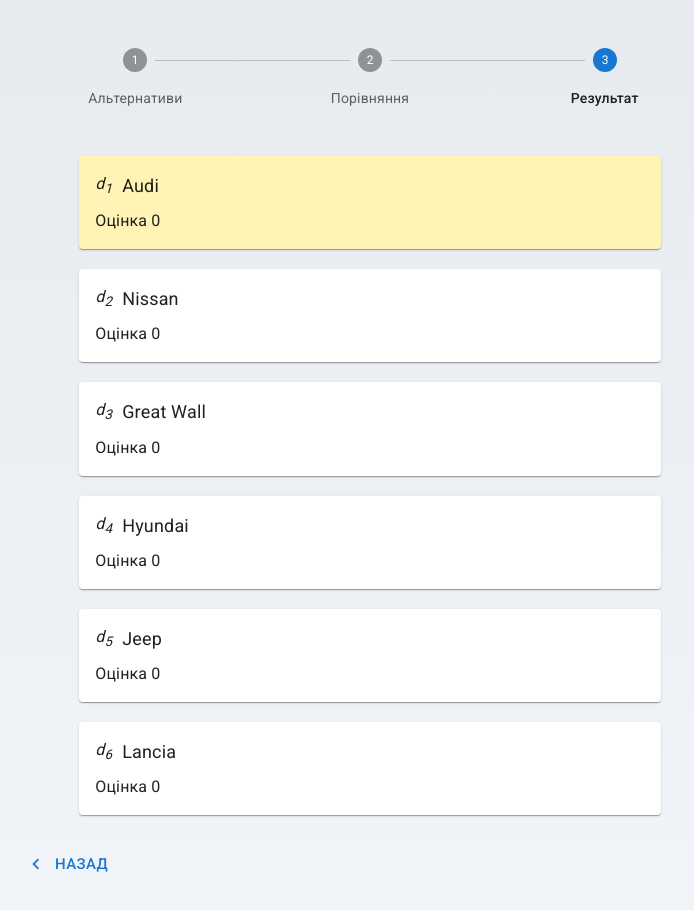
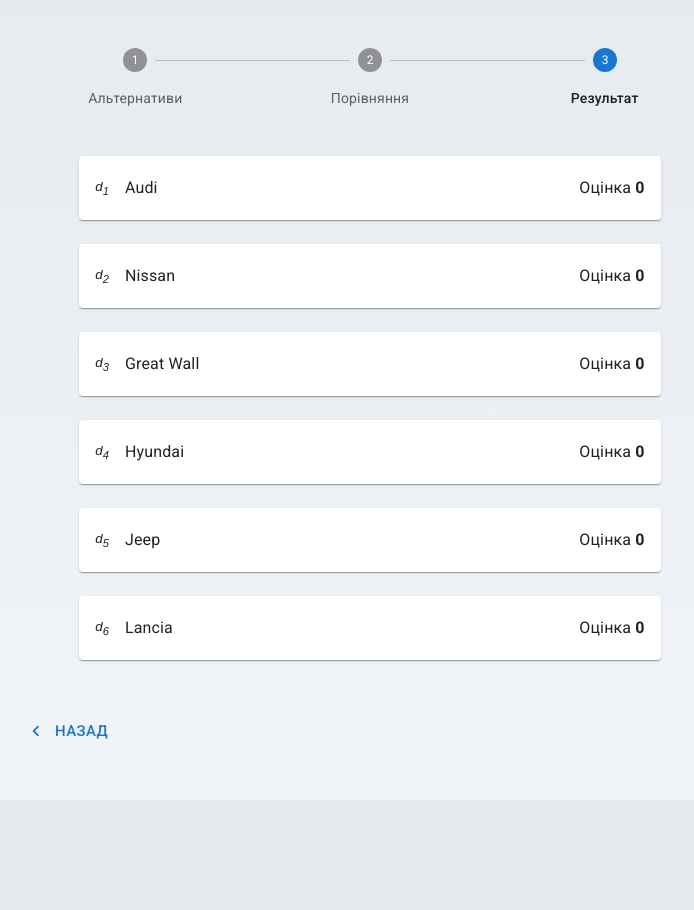
Before and after one commit to vyprichenko/tpr-binary-relations, a Next.js app: page /results in a window 1280 px wide. Shown: the top 910 px of the page, without its empty margins (270-964 px from the left). After the commit the page ends 800 px from the top, so only its background shows below. Built offline with nearby package versions, Linux system fonts and the light colour scheme; what jabber would draw is missing.

Commit message:
feat: extended comparisons validation

```diff
--- a/app/(evaluation)/results/page.tsx
+++ b/app/(evaluation)/results/page.tsx
@@ -1,20 +1,15 @@
 'use client';
 
-import { useState } from 'react';
-import { useRouter } from 'next/navigation';
 import Alert from '@mui/material/Alert';
 import Grid from '@mui/material/Grid';
 import { observer } from 'mobx-react-lite';
-import Button from '@mui/material/Button';
-import Box from '@mui/material/Box';
 import Navigation from '@/components/Navigation';
 import ResultsList from '@/components/results/ResultsList';
 import Model from '@/model/Model';
-import styles from './page.module.css';
 
 const Results = () => {
     const order = Model.calculateOrder();
-    const validation = Model.validateTriades();
+    const validation = Model.validateTriades(Model.experts[0]);
     return (
         <>
             <Grid
--- /dev/null
+++ b/components/VariantLabel.tsx
@@ -0,0 +1,23 @@
+import React from 'react';
+import { observer } from 'mobx-react-lite';
+import { styled } from '@mui/material/styles';
+import Model from '@/model/Model';
+import Variant from '@/model/types/Variant';
+
+const VariantInfo = styled('i')(({ theme }) => ({
+    cursor: 'help',
+    '&:hover': {
+        color: theme.palette.action.active
+    }
+}));
+
+const VariantLabel = ({ variant }: { variant: Variant }): JSX.Element => {
+    const { variants } = Model;
+    return (
+        <VariantInfo title={variant.name}>
+            d<sub>{variants.indexOf(variant) + 1}</sub>
+        </VariantInfo>
+    );
+};
+
+export default observer(VariantLabel);
--- a/components/results/ResultsList.tsx
+++ b/components/results/ResultsList.tsx
@@ -1,56 +1,125 @@
+import { useState } from 'react';
 import { observer } from 'mobx-react-lite';
 import { styled } from '@mui/material/styles';
-import Paper from '@mui/material/Paper';
 import Alert from '@mui/material/Alert';
+import Collapse from '@mui/material/Collapse';
 import Typography from '@mui/material/Typography';
+import Card from '@mui/material/Card';
+import CardHeader from '@mui/material/CardHeader';
+import { Box, CardActionArea, CardContent } from '@mui/material';
+import { Grid } from '@mui/material';
 import Model from '@/model/Model';
+import ValidationResult from '@/types/ValidationResult';
+import VariantLabel from '@/components/VariantLabel';
 
-const ResultPaper = styled(Paper)(({ theme }) => ({
-    ...theme.typography.body1,
-    display: 'flex',
-    flexWrap: 'wrap',
-    gap: 10,
-    padding: theme.spacing(2),
-    marginBottom: 20
-}));
+const ResultCard = styled(Card)({
+    '& .MuiCardHeader-action': {
+        alignSelf: 'center'
+    },
+    '& .MuiCardContent-root': {
+        paddingTop: 0
+    }
+});
 
 const ResultsList = ({
     sortBy,
     validation
 }: {
     sortBy: number[];
-    validation: string[];
-}): JSX.Element => (
+    validation: ValidationResult[];
+}): JSX.Element => {
+    const [isCollapsed, setCollapsed] = useState(true);
+    return (
         <>
+            <Grid
+                container
+                sx={{ mb: 3 }}
+                spacing={3}
+                justifyContent="center"
+                alignItems="center"
+            >
                 {[...Model.variants]
                     .sort(
                         (v1, v2) =>
                             sortBy[Model.variants.indexOf(v2)] -
                             sortBy[Model.variants.indexOf(v1)]
                     )
-            .map((variant, i) => (
-                <ResultPaper
-                    key={variant.id}
-                    sx={i == 0 ? { backgroundColor: '#fff4b5' } : undefined}
+                    .map((variant, i) => {
+                        const comparisonResults = Model.findComparisons(
+                            Model.experts[0],
+                            variant,
+                            undefined,
+                            true
+                        )
+                            .sort((c1, c2) => c2.value - c1.value)
+                            .map((c) => c.toString())
+                            .filter((c) => c);
+
+                        return (
+                            <Grid item key={variant.id} xs={12}>
+                                <ResultCard>
+                                    <CardActionArea
+                                        onClick={() =>
+                                            setCollapsed(!isCollapsed)
+                                        }
                                     >
-                    <i>
-                        d<sub>{Model.variants.indexOf(variant) + 1}</sub>
-                    </i>
-                    <Typography fontSize="large">
-                        {variant.toString()}
+                                        <CardHeader
+                                            avatar={
+                                                <VariantLabel
+                                                    variant={variant}
+                                                />
+                                            }
+                                            title={variant.toString()}
+                                            titleTypographyProps={{
+                                                variant: 'body1'
+                                            }}
+                                            action={
+                                                <Box
+                                                    sx={{
+                                                        typography: 'body1',
+                                                        p: 1
+                                                    }}
+                                                >
+                                                    Оцінка{' '}
+                                                    <strong>
+                                                        {Number(
+                                                            sortBy[
+                                                                Model.variants.indexOf(
+                                                                    variant
+                                                                )
+                                                            ].toFixed(3)
+                                                        )}
+                                                    </strong>
+                                                </Box>
+                                            }
+                                        />
+                                        {comparisonResults.length > 0 ? (
+                                            <Collapse in={!isCollapsed}>
+                                                <CardContent>
+                                                    {comparisonResults.map(
+                                                        (c) => (
+                                                            <Typography
+                                                                key={c}
+                                                                variant="body2"
+                                                            >
+                                                                {c}
                                                             </Typography>
-                    <Typography sx={{ width: '100%' }}>
-                        {`Оцінка ${Number(
-                            sortBy[Model.variants.indexOf(variant)].toFixed(3)
-                        )}`}
-                    </Typography>
-                </ResultPaper>
-            ))}
-        {validation.map((message) => (
+                                                        )
+                                                    )}
+                                                </CardContent>
+                                            </Collapse>
+                                        ) : null}
+                                    </CardActionArea>
+                                </ResultCard>
+                            </Grid>
+                        );
+                    })}
+            </Grid>
+            {validation.map(([type, message]) => (
                 <Alert
                     key={message}
                     variant="outlined"
-                severity="error"
+                    severity={type || 'info'}
                     sx={{ marginBottom: 2 }}
                 >
                     {message}
@@ -58,5 +127,6 @@
             ))}
         </>
     );
+};
 
 export default observer(ResultsList);
--- a/model/types/Comparison.ts
+++ b/model/types/Comparison.ts
@@ -63,6 +63,18 @@
         return this._value - 1;
     }
 
+    toString() {
+        switch (this.value) {
+            case 0:
+                return `${this.variant1} < ${this.variant2}`;
+            case 1:
+                return `${this.variant1} ≅ ${this.variant2}`;
+            case 2:
+                return `${this.variant1} > ${this.variant2}`;
+        }
+        return '';
+    }
+
     toStringValue() {
         if (this.variant1 == this.variant2) {
             return '0';
--- /dev/null
+++ b/types/ValidationResult.ts
@@ -0,0 +1,3 @@
+type ValidationResult = ['success' | 'error' | undefined, string];
+
+export default ValidationResult;
```
Also changed, not shown: components/calculations/ComparisonInput.tsx (+10 -24 lines), components/calculations/ComparisonMatrix.tsx (+4 -8 lines), components/variants/VariantList.tsx (+12 -4 lines), components/variants/VariantListItem.tsx (+4 -11 lines), model/Model.ts (+70 -34 lines). Lines whose indentation alone changed are shown as unchanged.
